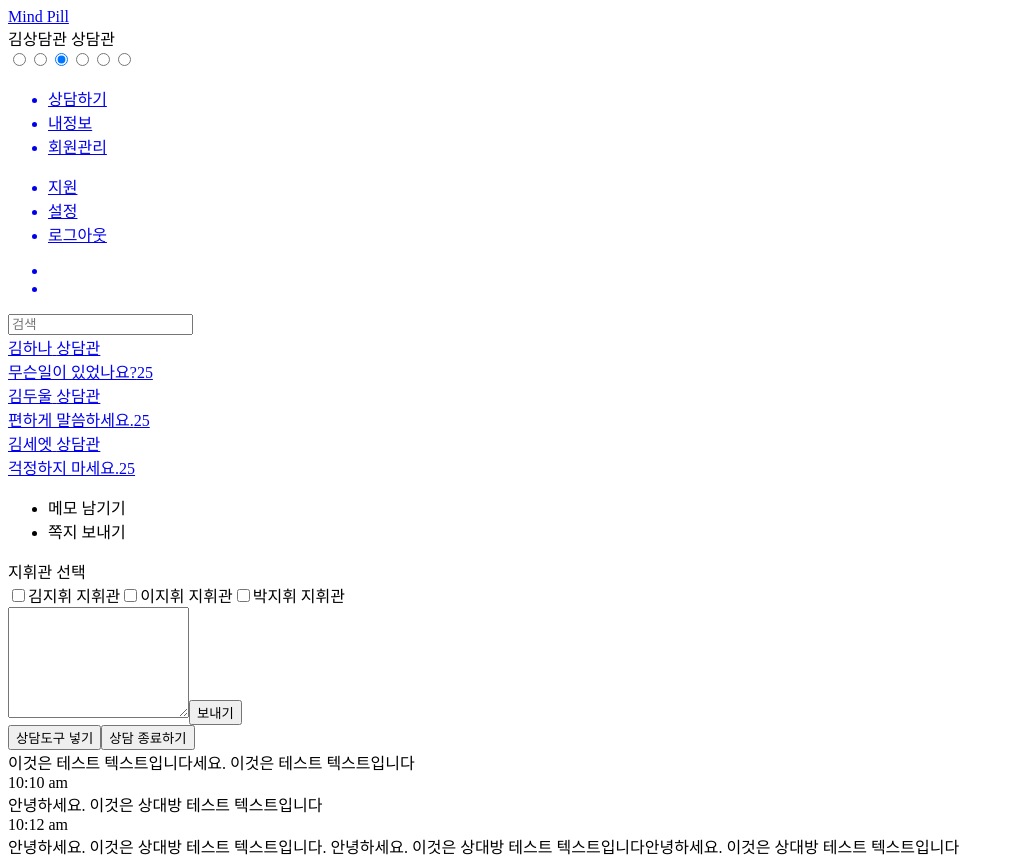
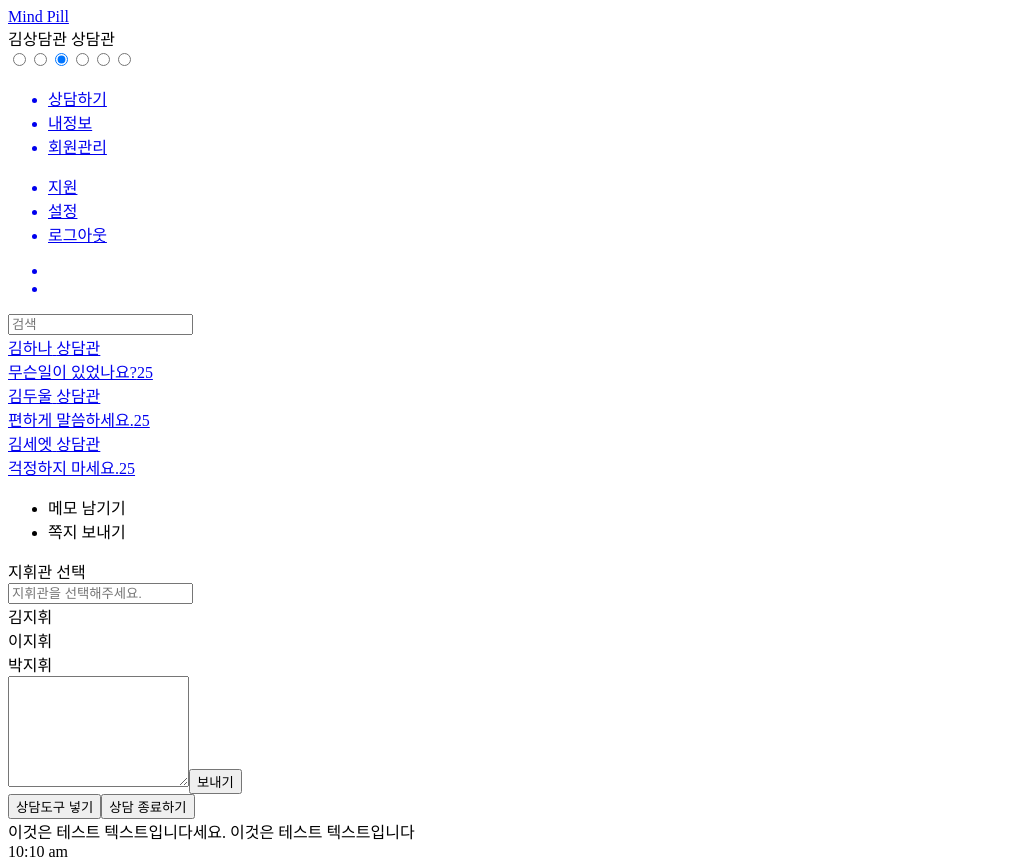
Before and after one commit to osamhack2020/WEB_mindpill_mindpill, a React app: page /counsel/counselrooms/111111 in a window 1280 px wide. Shown: the top 859 px of the page, without its empty margins (0-1014 px from the left). Built offline with nearby package versions, Linux system fonts and the light colour scheme; the HTML template or start-up script is replaced by a standard one.

Commit message:
지휘관 선택하는 부분을 SelectBox로 수정

```diff
--- a/frontend/assets/scss/counsel.scss
+++ b/frontend/assets/scss/counsel.scss
@@ -369,26 +369,20 @@
         .toolbox-message {
           width: 100%;
           .toolbox-message-header {
-            font-size: 1.2rem;
+            font-size: 1rem;
             box-shadow: $shadow;
             background-color: $white;
             width: 100%;
             font-weight: $bold;
             position: relative;
             z-index: 85;
+            padding: 1rem;
             .header-text {
-              padding: 1rem;
+              font-size: 1.2rem;
               line-height: 2rem;
             }
             .header-commanders {
-              padding-bottom: 1rem;
-              .header-commander {
-                display: block;
-                padding: 0.5rem 1rem;
-                input {
-                  margin-right: 0.5rem;
-                }
-              }
+              margin-top: 1rem;
             }
           }
           .toolbox-message-content {
--- a/frontend/src/components/CounselToolbox.tsx
+++ b/frontend/src/components/CounselToolbox.tsx
@@ -26,12 +26,7 @@ export function MessageTool() {
       <div className="toolbox-message-header">
         <div className="header-text">지휘관 선택</div>
         <div className="header-commanders">
-          {commanders.map((commander, index) => (
-            <label className="header-commander" key={index}>
-              <input type="checkbox" value={commander.id} name="commander" />
-              {commander.name} 지휘관
-            </label>
-          ))}
+        <SelectBox name='commander' placeholder='지휘관을 선택해주세요.' values={commanders.map(commander => commander.name)} required />
         </div>
       </div>
       <div className="toolbox-message-content">
```
